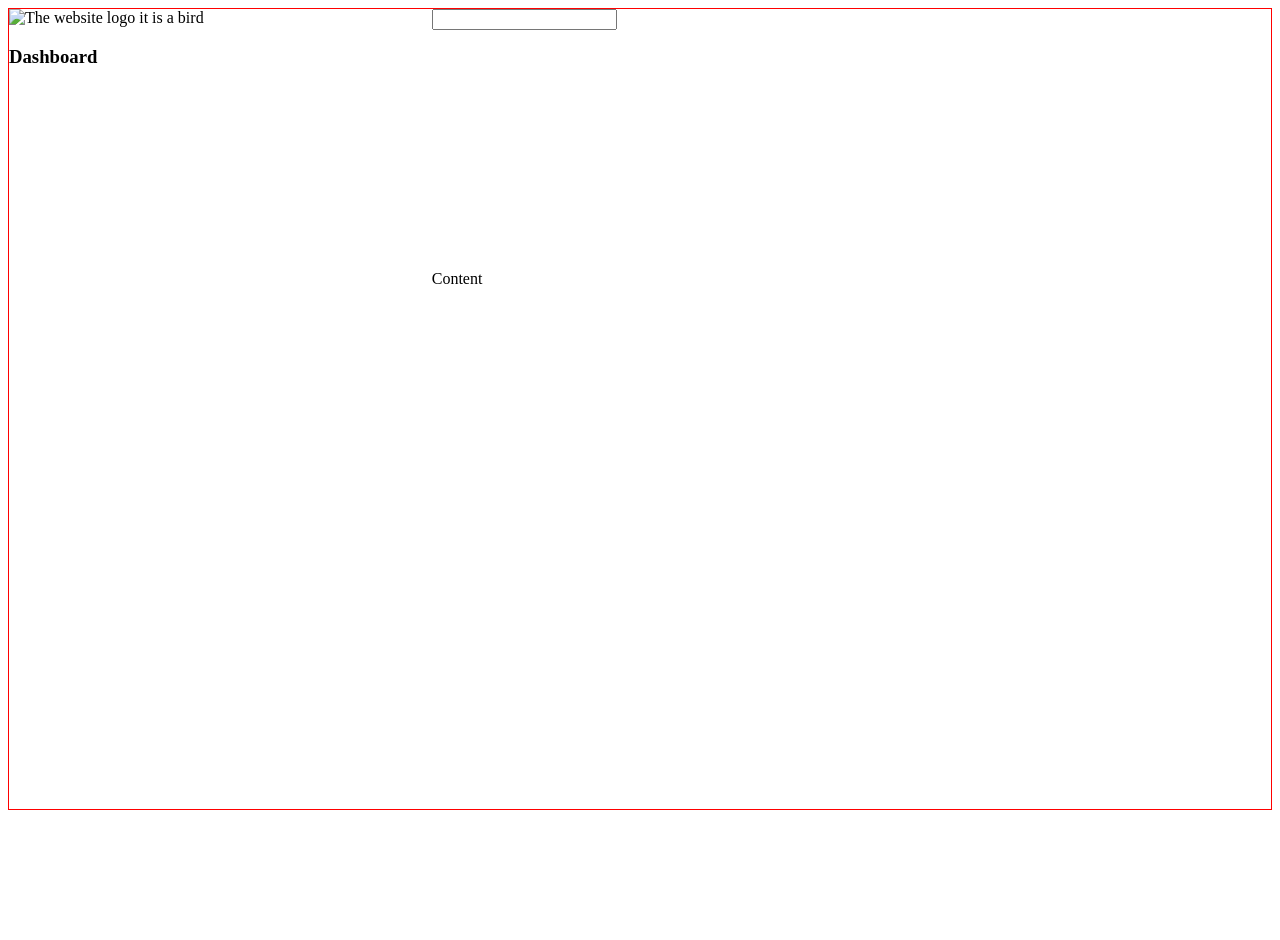
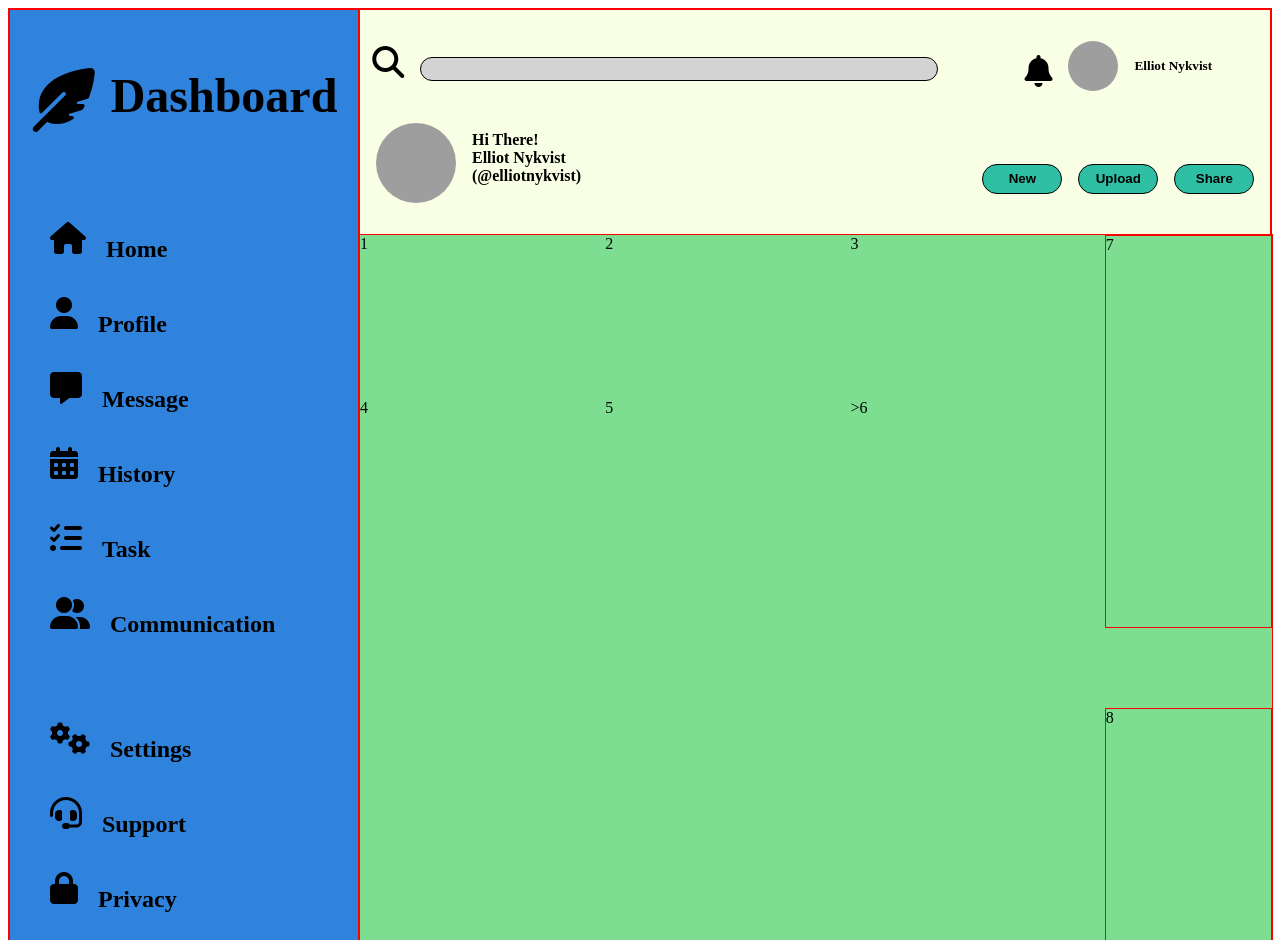
Before and after one commit to ElliotNykvist/Admin-Dashboard, a plain HTML site: page index.html in a window 1280 px wide. Shown: the top 940 px of the page. Before the commit the page ends 818 px from the top, so only its background shows below. Drawn offline with Linux system fonts and the light colour scheme; grey boxes are pictures that could not be loaded.

Commit message:
Finished layout in dasboard and header

```diff
--- a/index.html
+++ b/index.html
@@ -5,22 +5,70 @@
   <meta name="viewport" content="width=device-width, initial-scale=1.0">
   <title>Admin-Dashboard</title>
   <link rel="stylesheet" href="styles.css"></link>
+  <script src="https://kit.fontawesome.com/f9a3733d1a.js" crossorigin="anonymous"></script>
 </head>
 <body>
   <div class="container">
     <header class="header">
-      <form action="#" metod="POST">
-        <input type="text">
-      <form>
+      <div class="input">
+        <form action="#" method="POST">
+          <i class="fa-solid fa-magnifying-glass">
+          </i><input type="text">
+        </form>
+      </div>
+      <div class="img">
+        <img class="avatar" src="img/pexels-tetyana-kovyrina-1600139.jpg" alt="Avatar">
+        <div id="hello">
+          <h4 class="welcome">Hi There!</h4>
+          <h4 class="name">Elliot Nykvist <br>(@elliotnykvist)</h4>
+       </div>
+      </div>
+      <div class="profile">
+        <i class="fa-solid fa-bell"></i>
+        <img class="profile-img" src="img/pexels-tetyana-kovyrina-1600139.jpg" alt="Profile">
+        <h5>Elliot Nykvist</h5>
+      </div>
+      <div class="buttons">
+        <button>New</button>
+        <button>Upload</button>
+        <button>Share</button>
+      </div>
     </header>
+
     <nav class="dash-board">
       <div class="logo">
-        <img class="img-logo" src="" alt="The website logo it is a bird">
-        <h3>Dashboard</h3>
+        <h3><i id="logo" class="fa-solid fa-feather-pointed"></i>Dashboard</h3>
+      </div>
+      <div class="links">
+        <ul>
+          <li><i class="fa-solid fa-house"></i><p>Home<p></li>
+          <li><i class="fa-solid fa-user"></i><p>Profile</p></li>
+          <li><i class="fa-solid fa-message"></i><p>Message</p></li>
+          <li><i class="fa-solid fa-calendar-days"></i><p>History</p></li>
+          <li><i class="fa-solid fa-list-check"></i><p>Task</p></li>
+          <li><i class="fa-solid fa-user-group"></i><p>Communication</p></li>
+        </ul>
+        <br>
+        <ul>
+          <li><i class="fa-solid fa-gears"></i><p>Settings</p></li>
+          <li><i class="fa-solid fa-headset"></i><p>Support</p></li>
+          <li><i class="fa-solid fa-lock"></i><p>Privacy</p></li>
+        </ul>
       </div>
     </nav>
 
-    <main class="content">Content</main>
+    <main class="content">
+
+        <div class=box id="one">1</div>
+        <div class=box id="two">2</div>
+        <div class=box id="three">3</div>
+        <div class=box id="four">4</div>
+        <div class=box id="five">5</div>
+        <div class=box id="six">>6</div>
+
+      <div class="seven">7</div>
+      <div class="eight">8</div>
+    </main>
   </div>
 </body>
 </html>
--- a/styles.css
+++ b/styles.css
@@ -1,32 +1,222 @@
 .container {
   display: grid;
-  grid-template-rows: 1tr 8tr;
-  grid-template-columns: 2tr 1tr 1tr 1tr 1tr;
-  gap: 10px;
-  height: 100vh;
+  grid-template: repeat(16, 1fr) / minmax(100px, 200px) 150px;
+  height: 150vh;
   border: solid 1px red;
-
 }
 
- element  > .container  {
+.container > * {
   border: solid 1px red;
 }
 
 .header {
-  grid-column: 2 / 5;
-  grid-row: 1 / 2;
+  grid-column: 3 / 4;
+  grid-row: 1 / 4;
+  background-color: #F8FFE5;
+}
+
+.dash-board {
+  grid-column: 1 / 3 ;
+  grid-row: 1 / 17;
+  background-color: #3083DC;
+}
+
+.content {
+  grid-column: 3 / 4;
+  grid-row: 4 / 17;
+  background-color: #7DDE92;
+}
+
+li {
+  list-style: none;
+  display: flex;
+  text-align: center;
+}
+
+i {
+  font-size: 4vh;
+  margin-top: 10px;
+}
+
+p {
+  display: flex;
+  margin-left: 20px;
+  font-weight: 600;
+  font-size: 3vh;
+}
+
+
+.links {
+  margin-top: 10vh;
+}
+
+.avatar {
+  border-radius: 50%;
+  height: 80px;
+  width: 80px;
+}
+
+.profile-img {
+  border-radius: 50%;
+  height: 50px;
+  width: 50px;
+}
+
+input {
+  width: 40vw;
+  border: 1px solid black;
+  height: 20px;
+  border-radius: 5vh;
+  margin: 2vh;
+  background-color: lightgray;
+
 
 }
 
-.dashBoard {
+.header {
+  display: grid;
+  grid-template: 1fr 1fr / 2fr 1fr;
+  height: 100%;
+}
 
-  grid-column: 1 / 2 ;
-  grid-row: 1 / 5;
+.img {
+  display: flex;
+  grid-row: 2 / 3;
+  grid-column: 1 / 2;
+  margin-bottom: 2vh;
+  margin-left: 2vh;
+  margin-right: 2vh;
+}
+
+.input {
+  grid-row: 1 / 2;
+  grid-column: 1 / 2;
+  display: flex;
+  align-items: center;
+  justify-content: center;
+}
+
+.profile {
+  grid-row: 1 / 2;
+  grid-column: 2 / 3;
+  display: flex;
+  justify-content: center;
+  align-items: center;
+  gap: 2vh;
+
+}
+
+.buttons {
+  grid-row: 2 / 3;
+  grid-column: 2 / 3;
+  display: flex;
+  justify-content: center;
+  align-items: center;
+  gap: 2vh;
+}
+
+button {
+  height: 30px;
+  width: 80px;
+  border-radius: 2vh;
+  background-color: #2EBFA5;
+  border: 1px solid black;
+  font-weight: 700;
+}
+
+.welcome {
+  margin: 0%;
+  padding: 0%;
+}
+
+.name {
+  margin: 0%;
+  padding: 0%;
+}
+
+#hello {
+  display: flex;
+  flex-direction: column;
+  margin-left: 2vh;
+  margin-top: 1vh;
+  padding: 0px;
+}
+
+h3 {
+  display: flex;
+  align-items: center;
+  justify-content: center;
+  font-size: 6vh;
+  gap: 2vh;
+}
+
+#logo {
+  font-size: 8vh;
 
 }
 
 .content {
-  grid-column: 2 / 5;
-  grid-row: 2 / 5;
+  display: grid;
+  grid-template: repeat(7, 1fr) / repeat(3, 1.5fr) 1tr;
+  height: 100%;
+  width: 100%;
+  gap: 10vh;
+}
+
+.box1 {
+  display: grid;
+  grid-template: repeat(7, 1fr) / repeat(3, 1.5fr) 1tr;
+  height: 100%;
+  width: 100%;
+}
+
+.one {
+  border: 1px solid red;
+  grid-row: 1 / 4;
+  grid-column: 1 / 2;
 
 }
+
+.two {
+  border: 1px solid red;
+  grid-row: 1 / 4;
+  grid-column: 2 / 3;
+}
+
+.three {
+  border: 1px solid red;
+  grid-row: 1 / 4;
+  grid-column: 3 / 4;
+}
+
+.four {
+  border: 1px solid red;
+  grid-row: 4 / 7;
+  grid-column: 1 / 2;
+
+}
+
+.five {
+  border: 1px solid red;
+  grid-row: 4 / 7;
+  grid-column: 2 / 3;
+}
+
+.six {
+  border: 1px solid red;
+  grid-row: 4 / 7;
+  grid-column: 3 / 4;
+}
+
+.seven {
+  border: 1px solid red;
+  grid-row: 1 / 4;
+  grid-column: 4 / 5;
+
+}
+
+.eight {
+  border: 1px solid red;
+  grid-row: 4 / 8;
+  grid-column: 4 / 5;
+}
```
Also changed, not shown: 1 other file.
